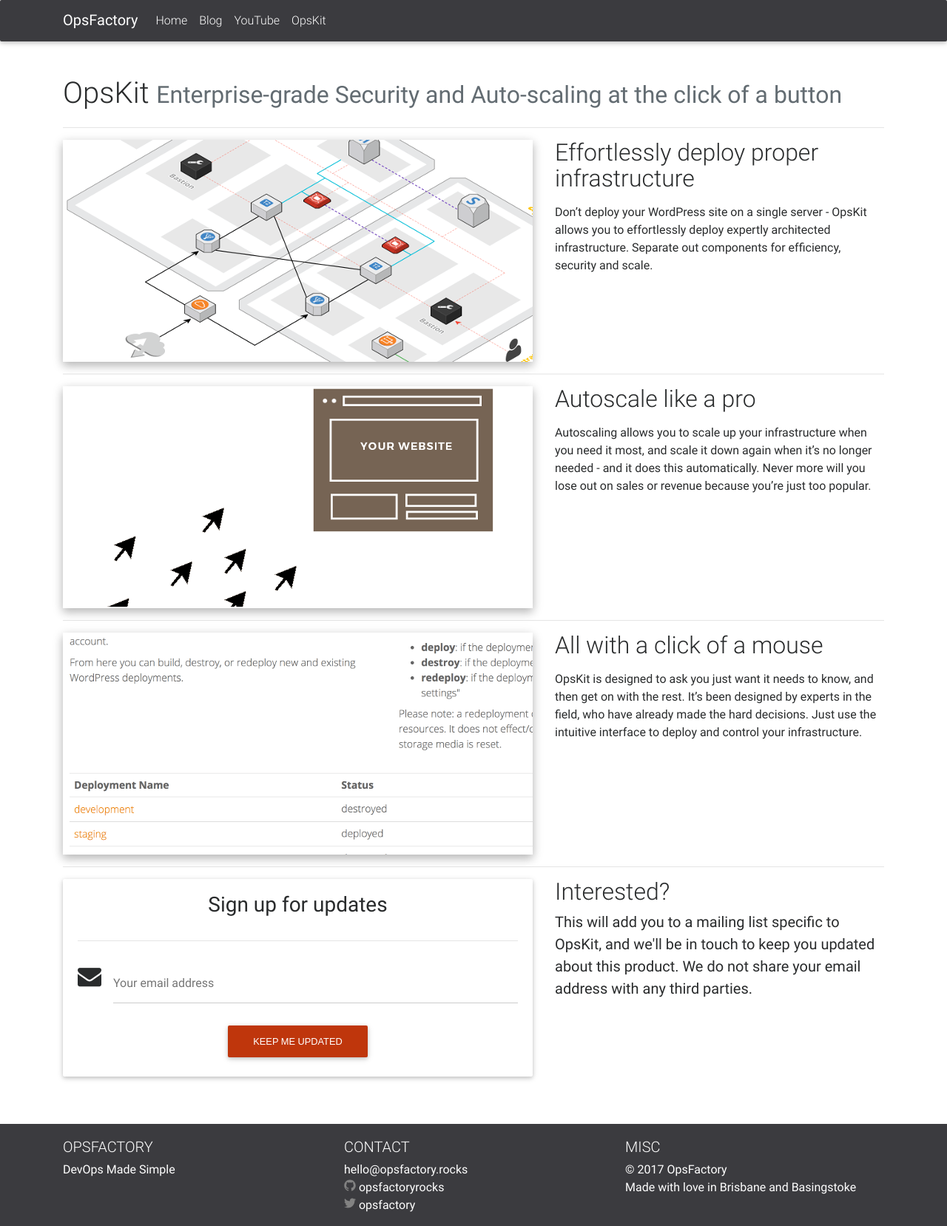
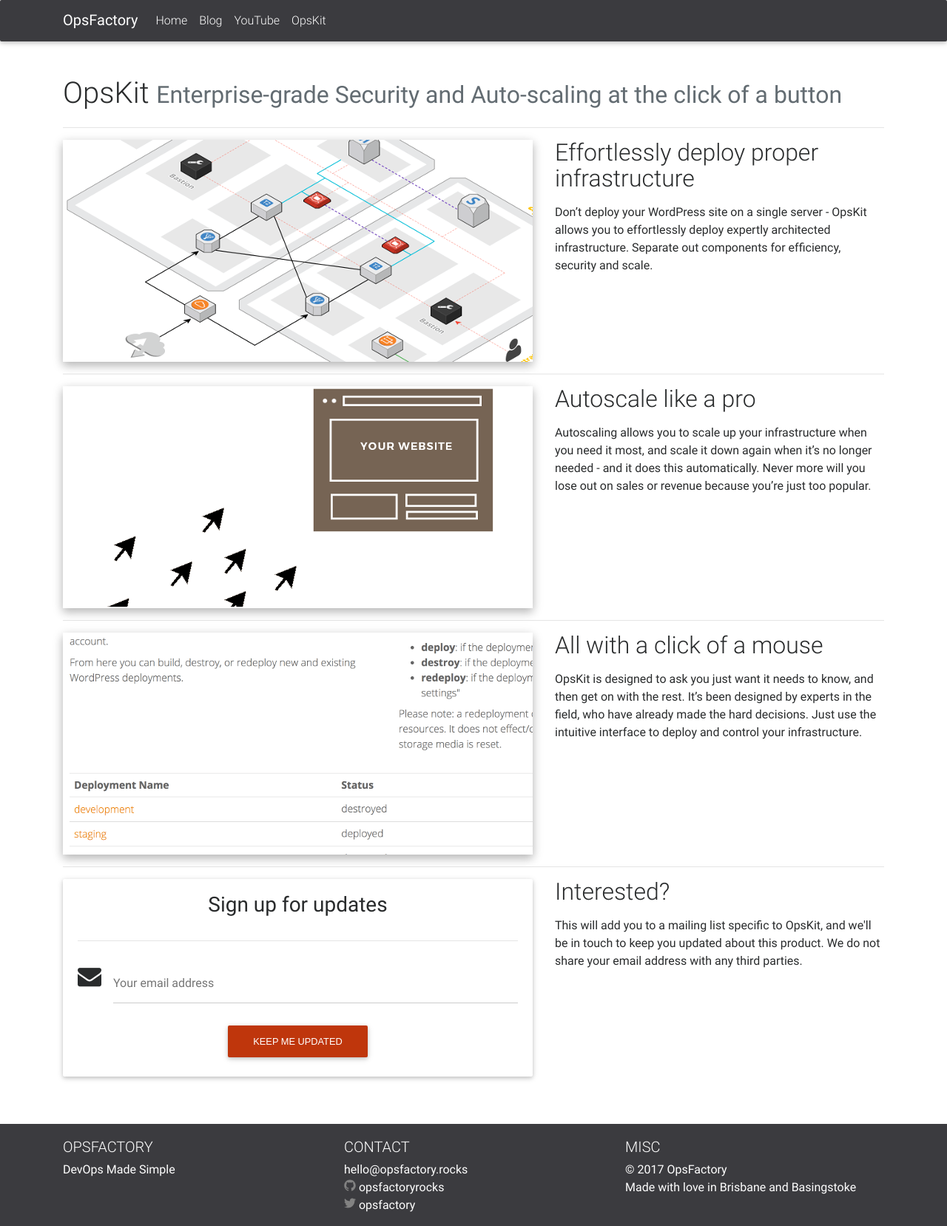
Before and after one commit to opsfactoryrocks/opsfactory.rocks, a Jekyll site: the page built from opskit-for-wordpress.md, in a window 1280 px wide. Shown: the whole page at 74% size. Built offline with Jekyll 4.4.1, drawn with Linux system fonts in a browser that asks for light colours; nearby versions of some CDN libraries; comment, search, counter and statistics services are not loaded.

Commit message:
fixing weird subheading thing

```diff
--- a/_layouts/product.html
+++ b/_layouts/product.html
@@ -56,7 +56,8 @@
     </div>
     <div class="col-lg-5">
       <h2 class="post-title">Interested?</h2>
-      <p class="lead">This will add you to a mailing list specific to {{ page.title }}, and we'll be in touch to keep you updated about this product. We do not share your email address with any third parties.</p>
+      <p class="lead"></p>
+      <p>This will add you to a mailing list specific to {{ page.title }}, and we'll be in touch to keep you updated about this product. We do not share your email address with any third parties.</p>
     </div>
   </div>
 </div>
```
